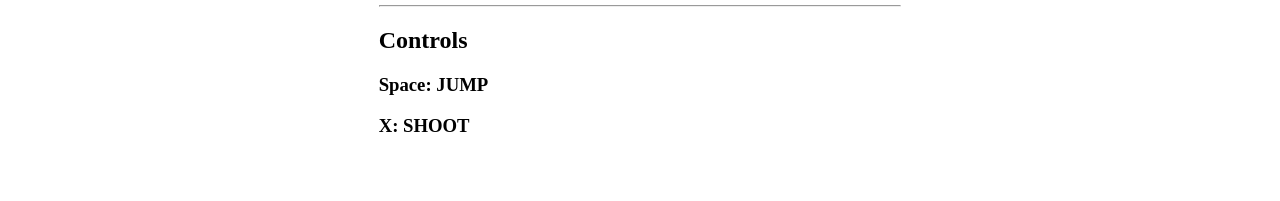
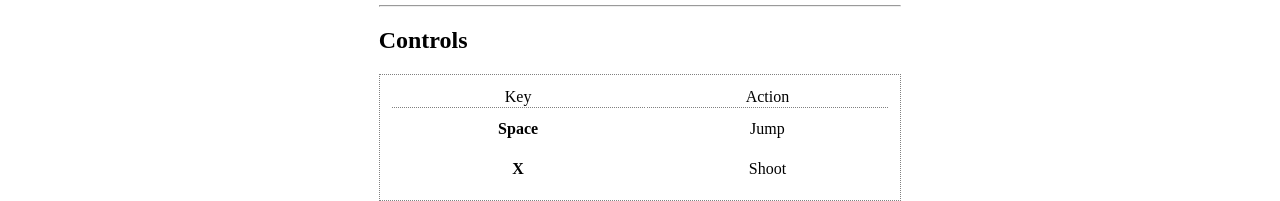
Before and after one commit to nemanator/all-your-javascripts, a website: page public/user/login.html in a window 1280 px wide. Shown: the part 867-1068 px from the top of the page. Before the commit the page ends 1022 px from the top, so only its background shows below. Drawn offline with Linux system fonts and the light colour scheme.

Commit message:
cosmetic

```diff
--- a/public/user/login.html
+++ b/public/user/login.html
@@ -32,6 +32,28 @@
             align-items: center;
             justify-content: center;
         }
+
+        .clr {
+            color: forestgreen;
+        }
+
+        table {
+            width: 100%;
+            text-align: center;
+            border: 1px dotted gray;
+            padding: 10px;
+        }
+
+        table thead td   {
+            border-bottom: 1px dotted gray;
+        }
+
+        table tbody td {
+            padding: 10px;
+        }
+        table tbody tr td:first-child {
+            font-weight: bold;
+        }
     </style>
 </head>
 <body>
@@ -44,11 +66,25 @@
         <a id="gitlogin" href="/auth/github"><img src="//i.imgur.com/8XC3S4x.png" alt=""/>Login with GitHub</a>
 
         <hr/>
-        <div>
-            <h2>Controls</h2>
-            <h3>Space: <span class="clr">JUMP</span> </h3>
-            <h3>X: <span class="clr">SHOOT</span></h3>
-        </div>
+        <h2>Controls</h2>
+        <table>
+            <thead>
+            <tr>
+                <td>Key</td>
+                <td>Action</td>
+            </tr>
+            </thead>
+            <tbody>
+            <tr>
+                <td>Space</td>
+                <td>Jump</td>
+            </tr>
+            <tr>
+                <td>X</td>
+                <td>Shoot</td>
+            </tr>
+            </tbody>
+        </table>
     </div>
 </section>
 
```
